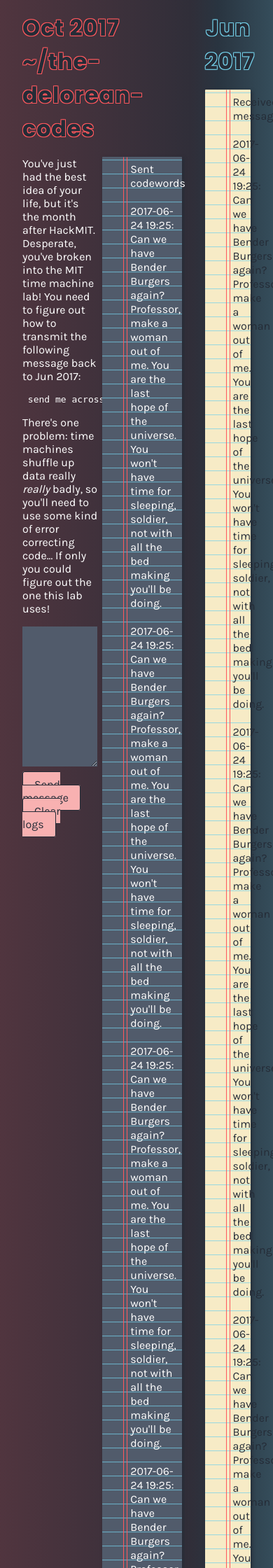
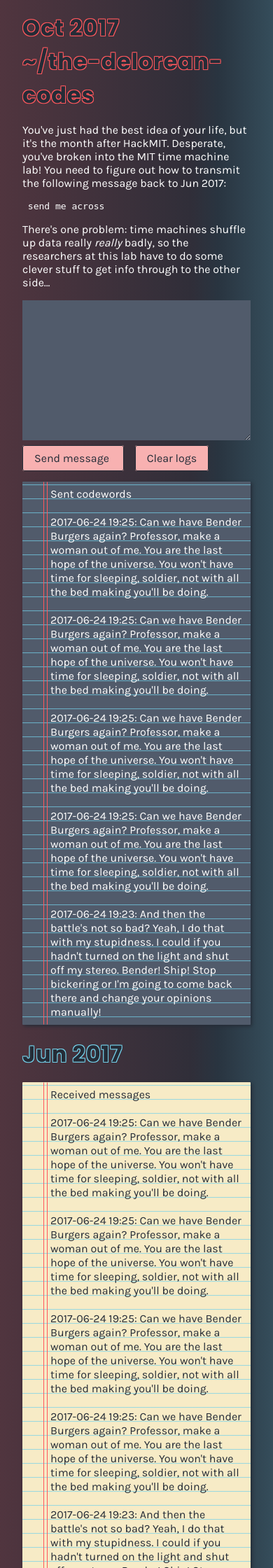
Before and after one commit to techx/hackmit-puzzle-2017-hackcodes, a Flask app: page / in a window 390 px wide; the page is wider, and only the part inside the window is pictured. Shown: the top 2240 px of that part at 70% size. Run offline with Flask 2, Linux system fonts and the light colour scheme; style sheets or scripts are compiled from the project's sources.

Commit message:
Make everything mobile friendly huyy.

```diff
--- a/js/FuturePane.js
+++ b/js/FuturePane.js
@@ -14,7 +14,14 @@ class FuturePane extends React.Component {
   render () {
     return (
       <div className='future'>
-        <h1> { this.getHackmitDate() } { this.getTitle() } </h1>
+        <h1 className='normal'>
+          { this.getHackmitDate() } { this.getTitle() }
+        </h1>
+        <h1 className='mobile'>
+          { this.getHackmitDate() }
+          <br />
+          { this.getTitle() }
+        </h1>
 
         <TimeMachine currentDate={this.props.currentDate} />
 
--- a/js/TimeMachine.js
+++ b/js/TimeMachine.js
@@ -19,9 +19,8 @@ class TimeMachine extends React.Component {
 
         <p>
           There's one problem: time machines shuffle up data really
-          <i> really</i> badly, so you'll need to use some kind of error
-          correcting code... If only you could figure out the one this
-          lab uses!
+          <i> really </i> badly, so the researchers at this lab have
+          to do some clever stuff to get info through to the other side...
         </p>
 
         <textarea id='codeword' />
--- a/static/main.css
+++ b/static/main.css
@@ -7,6 +7,14 @@
 :focus {
   outline-color: transparent;
   outline-style: none;
+}
+
+.normal {
+  display: block;
+}
+
+.mobile {
+  display: none;
 }
 
 body {
@@ -117,6 +125,7 @@ body {
   float: left;
   width: 47%;
   margin-right: 3%;
+  margin-bottom: 1.5rem;
 }
 
 .time-machine textarea {
@@ -168,3 +177,26 @@ pre {
   color: white;
   margin-bottom: 1rem;
 }
+
+@media (max-width: 850px) {
+  .future, .present, .future .notepad, .time-machine {
+    float: none;
+    width: 100%;
+  }
+
+  .future, .present {
+    padding: 0;
+  }
+
+  .present h1 {
+    text-align: left;
+  }
+
+  .normal {
+    display: none;
+  }
+
+  .mobile {
+    display: block;
+  }
+}
```
